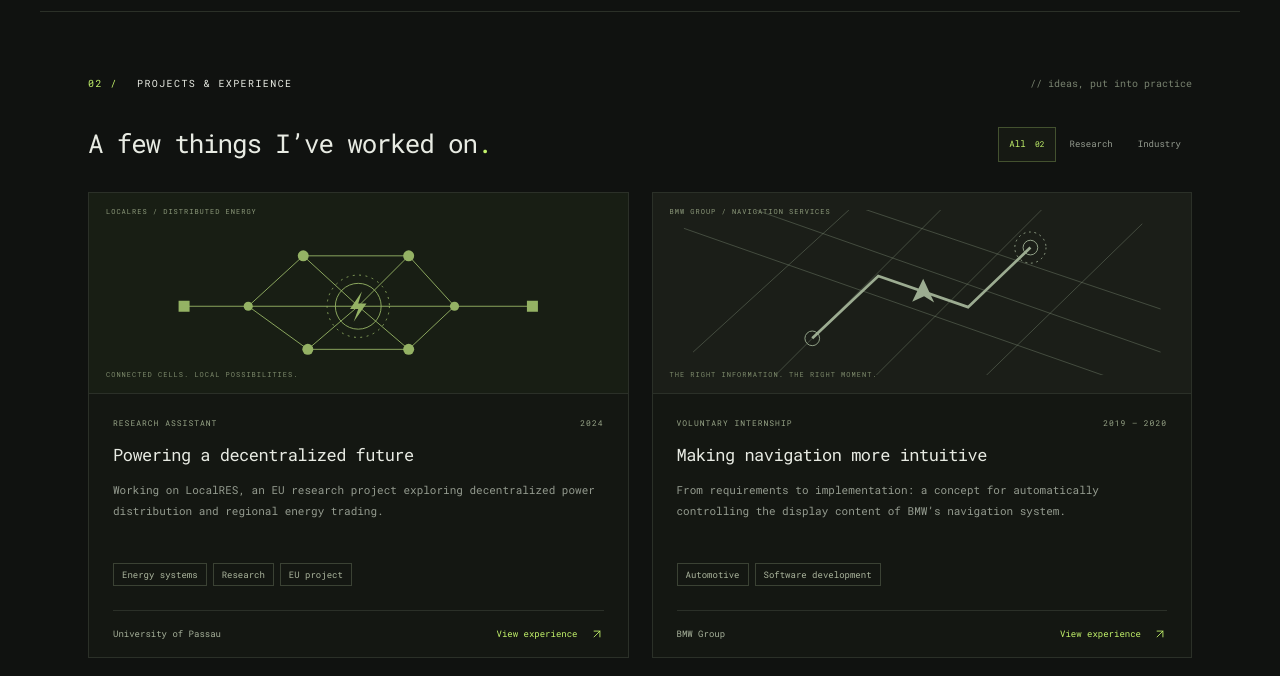
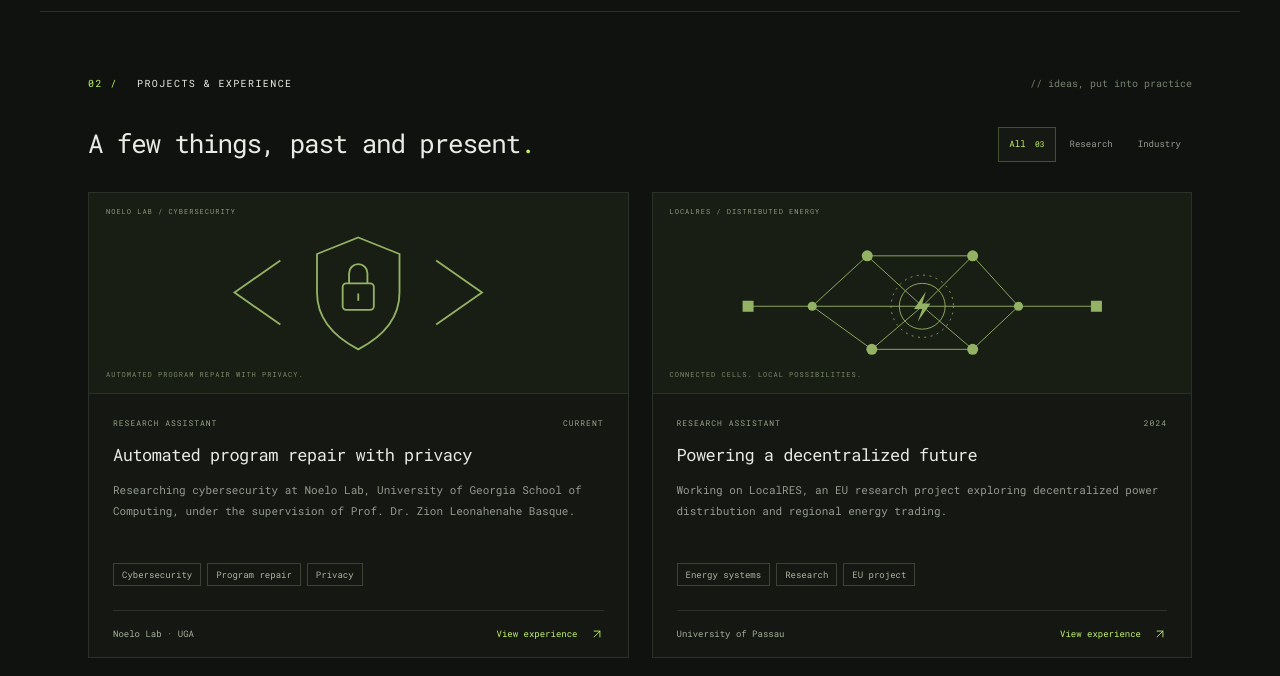
Before and after one commit to tobias50xd/website, a website built with Vite: page index.html in a window 1280 px wide. Shown: the part 1520-2196 px from the top of the page. Built offline with nearby package versions, Linux system fonts and the light colour scheme.

Commit message:
Added gra uga

```diff
--- a/index.html
+++ b/index.html
@@ -230,11 +230,11 @@
         </div>
         <div class="title-row">
           <h2 id="projects-title">
-            A few things I’ve worked on<span class="green">.</span>
+            A few things, past and present<span class="green">.</span>
           </h2>
           <div class="filters" role="group" aria-label="Filter experience">
             <button class="active" data-filter="all" aria-pressed="true">
-              All <span>02</span></button
+              All <span>03</span></button
             ><button data-filter="research" aria-pressed="false">
               Research</button
             ><button data-filter="industry" aria-pressed="false">
@@ -243,6 +243,40 @@
           </div>
         </div>
         <div class="project-grid" aria-live="polite">
+          <article class="project-card" data-category="research">
+            <div class="project-visual grid-visual">
+              <div class="visual-label">NOELO LAB / CYBERSECURITY</div>
+              <svg viewBox="0 0 480 180" aria-hidden="true">
+                <g fill="none" stroke="currentColor" stroke-width="2">
+                  <path d="M155 55L105 90L155 125M325 55L375 90L325 125" />
+                  <path d="M240 30L285 48V90C285 119 265 139 240 152C215 139 195 119 195 90V48Z" />
+                  <rect x="223" y="80" width="34" height="29" rx="4" />
+                  <path d="M230 80V69A10 10 0 0 1 250 69V80M240 91V99" />
+                </g>
+              </svg>
+              <span class="visual-caption">AUTOMATED PROGRAM REPAIR WITH PRIVACY.</span>
+            </div>
+            <div class="project-body">
+              <div class="card-meta">
+                <span>RESEARCH ASSISTANT</span><span>CURRENT</span>
+              </div>
+              <h3>Automated program repair with privacy</h3>
+              <p>
+                Researching cybersecurity at Noelo Lab, University of Georgia
+                School of Computing, under the supervision of Prof. Dr. Zion
+                Leonahenahe Basque.
+              </p>
+              <div class="tags">
+                <span class="tag">Cybersecurity</span
+                ><span class="tag">Program repair</span
+                ><span class="tag">Privacy</span>
+              </div>
+              <button class="project-open" data-project="noelo">
+                Noelo Lab · UGA
+                <span>View experience <i data-lucide="arrow-up-right"></i></span>
+              </button>
+            </div>
+          </article>
           <article class="project-card" data-category="research">
             <div class="project-visual grid-visual">
               <div class="visual-label">LOCALRES / DISTRIBUTED ENERGY</div>
--- a/src/main.js
+++ b/src/main.js
@@ -112,6 +112,14 @@ document.querySelectorAll("[data-filter]").forEach((button) => {
   });
 });
 const experience = {
+  noelo: {
+    meta: "CURRENT / UNIVERSITY OF GEORGIA",
+    title: "Automated program repair with privacy",
+    role: "Research assistant · Noelo Lab, UGA School of Computing",
+    body: "<p>I’m currently a research assistant at Noelo Lab in the University of Georgia School of Computing, under the supervision of Prof. Dr. Zion Leonahenahe Basque.</p><h3>Research focus</h3><p>My research topic is automated program repair with privacy, within cybersecurity.</p>",
+    footer:
+      '<a class="button primary" href="https://noelo.org/" target="_blank" rel="noopener noreferrer">Explore Noelo Lab ↗</a>',
+  },
   localres: {
     meta: "JUN — NOV 2024 / PASSAU, GERMANY",
     title: "LocalRES",
```
Also changed, not shown: tests/portfolio.spec.js (+12 -4 lines).
